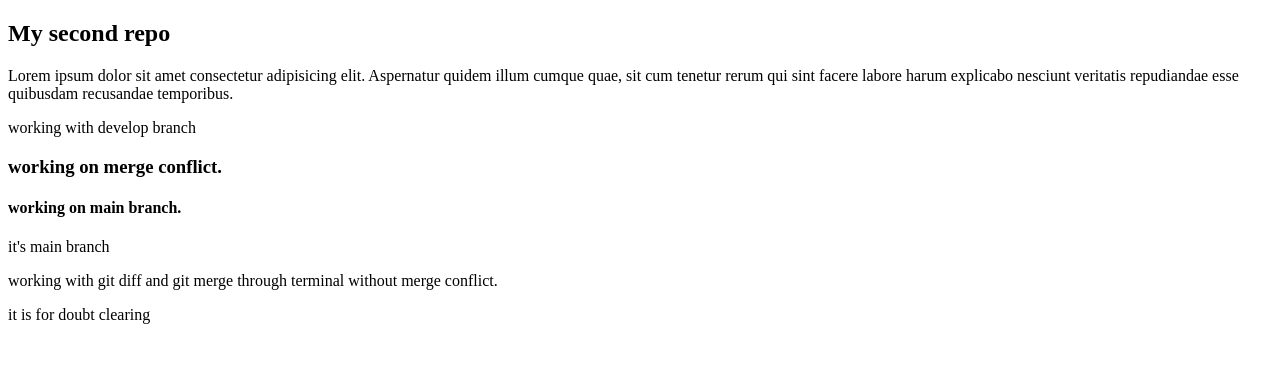
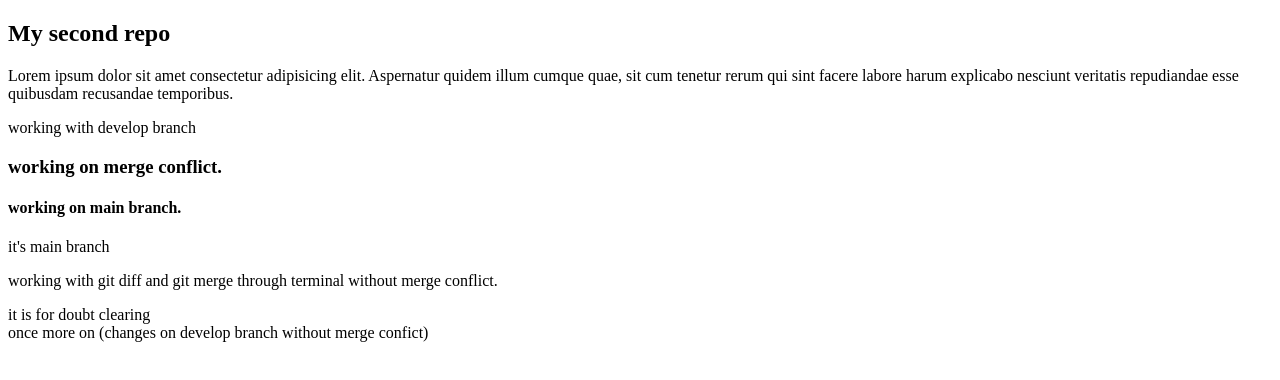
Before and after one commit to arunnath8917/second-repo, a plain HTML site: page index.html in a window 1280 px wide. Drawn offline with Linux system fonts and the light colour scheme.

Commit message:
testing once more

```diff
--- a/index.html
+++ b/index.html
@@ -16,5 +16,6 @@
     <p>it's main branch</p>
     <p>working with git diff and git merge through terminal without merge conflict.</p>
     <span>it is for doubt clearing</span>
+    <section>once more on (changes on develop branch without merge confict) </section>
 </body>
 </html>
```
